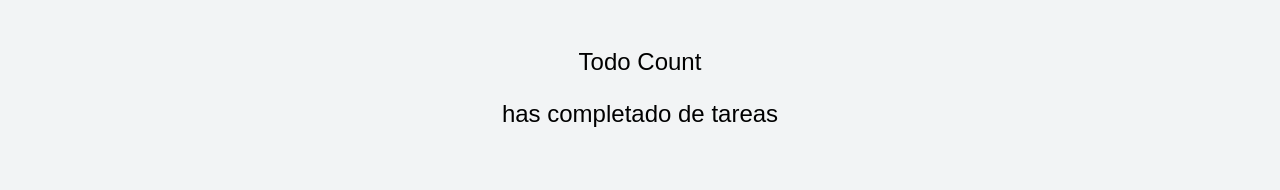
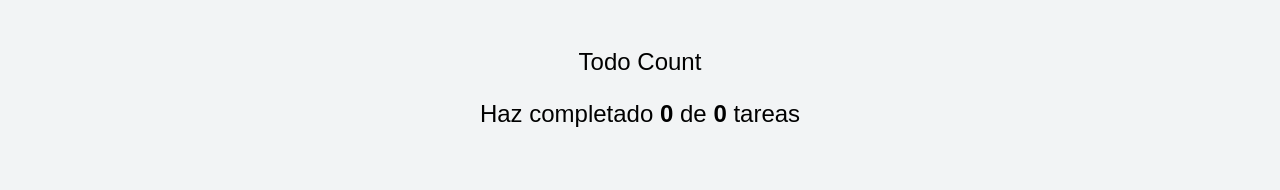
Before and after one commit to walex0627/ruta_frontend_platzi, a React (Create React App) app: page / in a window 1280 px wide. Shown: the top 190 px of the page. Built offline with nearby package versions, Linux system fonts and the light colour scheme.

Commit message:
23. useContext

```diff
--- a/src/components/TodoCount.jsx
+++ b/src/components/TodoCount.jsx
@@ -1,9 +1,16 @@
+import React from 'react';
 import '../styles/TodoCount.css'
+import { TodoContext } from '../context/TodoContext';
 
-function TodoCount({total, completed, message}) {
+function TodoCount({ total, completed, message }) {
+  const {
+    totalTodos,
+    completedTodos,
+    msgCongratulations
+  } = React.useContext(TodoContext)
   return (
     <h1 className='TodoCounter'>Todo Count
-      {total === completed && total > 0 ? (<p>{message}</p>): (<p>has completado <span>{completed}</span> de <span>{total}</span> tareas</p>)}
+      {totalTodos === completedTodos && totalTodos > 0 ? (<p>{msgCongratulations}</p>) : (<p>Haz completado <span>{completedTodos}</span> de <span>{totalTodos}</span> tareas</p>)}
     </h1>
   )
 }
--- a/src/components/TodoSearch.jsx
+++ b/src/components/TodoSearch.jsx
@@ -1,7 +1,10 @@
 import '../styles/TodoSearch.css'
 import React from 'react';
+import { TodoContext } from '../context/TodoContext';
 
-function TodoSearch({searchValue,setSearchValue}) {
+function TodoSearch() {
+
+  const {searchValue,setSearchValue} = React.useContext(TodoContext)
   return (
     <input placeholder="Cortar cebolla" className="TodoSearch"
     value={searchValue}
--- a/src/components/TodoUI.jsx
+++ b/src/components/TodoUI.jsx
@@ -1,3 +1,4 @@
+import React from 'react';
 import { TodoCount } from './TodoCount';
 import { TodoSearch } from './TodoSearch';
 import { TodoList } from './TodoList';
@@ -8,35 +9,20 @@ import { TodoError } from './TodoError';
 import { EmptyTodo } from './TodoEmpty';
 import { TodoContext } from '../context/TodoContext';
 
-function TodoUI(
-    // completedTodos,
-    // totalTodos,
-    // searchValue,
-    // setSearchValue,
-    // msgCongratulations,
-    // searchedTodos,
-    // completeTodo,
-    // deleteTodo,
-    // loading,
-    // error
-) {
-
+function TodoUI(){
     // console.log(todos);
-
+    const {
+        searchedTodos,
+        completeTodo,
+        deleteTodo,
+        loading,
+        error
+    } = React.useContext(TodoContext)
 
     return (
         <>
             <TodoCount />
             <TodoSearch />
-            <TodoContext.Consumer>
-                {({
-                    searchedTodos,
-                    completeTodo,
-                    deleteTodo,
-                    loading,
-                    error
-                }) => {
-                    return (
             <TodoList>
                 {loading &&
                     (
@@ -60,11 +46,6 @@ function TodoUI(
 
                 ))}
             </TodoList>
-                    )
-                }}
-
-            </TodoContext.Consumer>
-
             <CreateTodoButton />
         </>
     )
--- a/src/context/TodoContext.jsx
+++ b/src/context/TodoContext.jsx
@@ -2,10 +2,9 @@ import React from 'react';
 import { useLocalStorage } from '../hooks/useLocalStorage.hook';
 const TodoContext = React.createContext()
 
-function TodoProvider({children}) {
+function TodoProvider({ children }) {
     const msgCongratulations = 'Felicitaciones completaste todas las tareas'
     const [searchValue, setSearchValue] = React.useState('');
-    console.log('los usuarios buscan tareas de ' + searchValue);
 
     const {
         item: todos,
```
Lines whose indentation alone changed are shown as unchanged.
